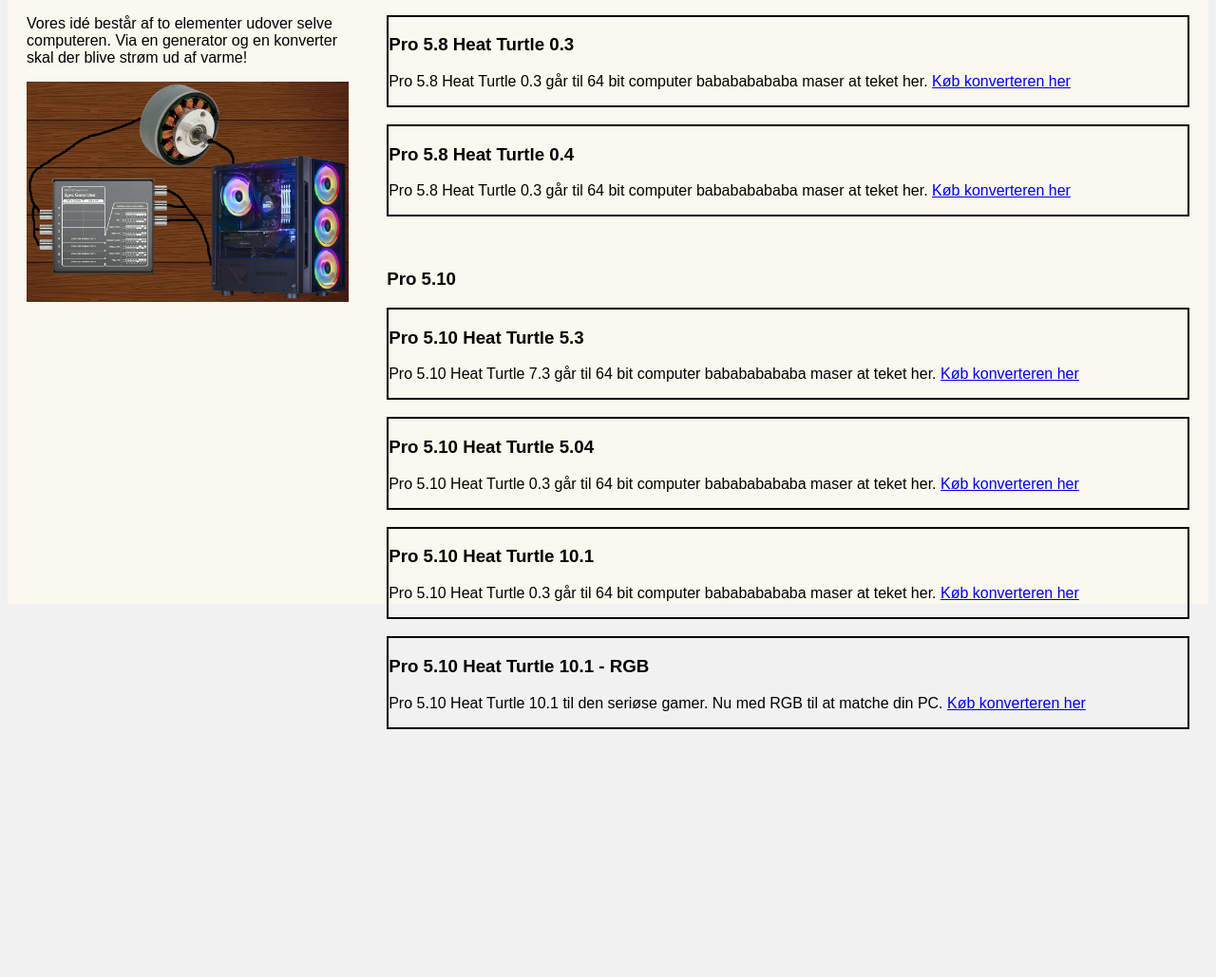
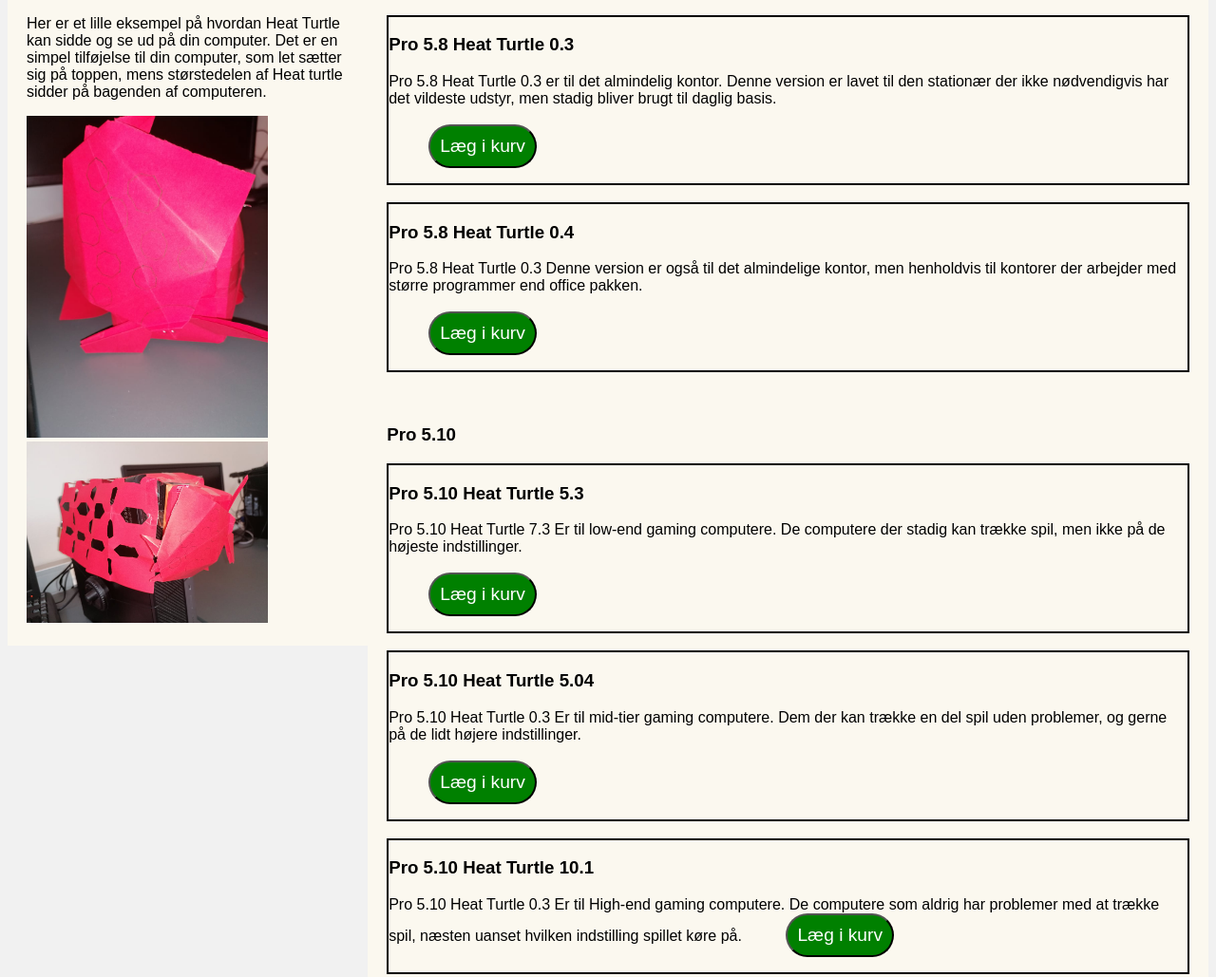
Before and after one commit to Toftegaard1996/Heat-Turtle, a plain HTML site: page shop.html in a window 1280 px wide. Shown: the part 353-1382 px from the top of the page at 95% size. Before the commit the page ends 1121 px from the top, so only its background shows below. Drawn offline with Linux system fonts and the light colour scheme.

Commit message:
Fortsættelse på shop

```diff
--- a/CSS/index.css
+++ b/CSS/index.css
@@ -33,8 +33,7 @@ header {
 nav {
   float: left;
   width: 30%;
-  height: 700px; /* only for demonstration, should be removed */
-  background: #FBF8EF;
+  background-color: #FBF8EF;
   padding: 20px;
 }
 
@@ -43,7 +42,6 @@ article {
   padding: 20px;
   width: 70%;
   background-color: #FBF8EF;
-  height: 700px; /* only for demonstration, should be removed */
 }
 
 /* Clear floats after the columns */
@@ -78,3 +76,13 @@ h3 {
 .rabat {
     font-size: 50px;
 }
+
+/* Shop */
+.basket{
+    font-size: 120%;
+    color: white;
+    background-color: green;
+    margin-left: 5%;
+    border-radius: 25px;
+    padding: 10px;
+}
--- a/shop.html
+++ b/shop.html
@@ -18,21 +18,26 @@
             <section>
                 <nav>
                     <h1>Prøv vores ide</h1>
-                    <p>Vores idé består af to elementer udover selve computeren. Via en generator og en konverter skal der blive strøm ud af varme!</p>
-                    <img class="generator" src="Billeder/Generator.png" alt="Trulli" width="100%">
+                    <p>Her er et lille eksempel på hvordan Heat Turtle kan sidde og se ud på din computer. Det er en simpel tilføjelse til din computer, som let sætter sig på toppen, mens størstedelen af Heat turtle sidder på bagenden af computeren.</p>
+                    <img class="attached" src="Billeder/Heat-turtle%20kasse.jpg" alt="Trulli" width="75%">
+                    <img class="attached" src="Billeder/Heat-turtle%20siddende.jpg" alt="Trulli" width="75%">
                 </nav>
 
                 <article>
                       <h1>Pro 5.8</h1>
                    <div class="kass">
                         <h1>Pro 5.8 Heat Turtle 0.3</h1>
-                    <p> Pro 5.8 Heat Turtle 0.3 går til 64 bit computer babababababa maser at teket her.   <a href="https://www.w3schools.com/">Køb konverteren her</a> </p>
-                   </div>                   <br>
+                        <p> Pro 5.8 Heat Turtle 0.3 er til det almindelig kontor. Denne version er lavet til den stationær der ikke nødvendigvis har det vildeste udstyr, men stadig bliver brugt til daglig basis.
+                        <br><br>
+                        <button class="basket">Læg i kurv</button> </p>
+                   </div>
+                   <br>
 
                     <div class="kass">
                         <h1>Pro 5.8 Heat Turtle 0.4</h1>
-                    <p> Pro 5.8 Heat Turtle 0.3 går til 64 bit computer babababababa maser at teket her.   <a href="https://www.w3schools.com/">Køb konverteren her</a> </p>
-
+                        <p> Pro 5.8 Heat Turtle 0.3 Denne version er også til det almindelige kontor, men henholdvis til kontorer der arbejder med større programmer end office pakken.
+                        <br><br>
+                        <button class="basket">Læg i kurv</button> </p>
                     </div>
                    <br>
                    <br>
@@ -40,22 +45,31 @@
                     <h1>Pro 5.10</h1>
                    <div class="kass">
                         <h1>Pro 5.10 Heat Turtle 5.3</h1>
-                    <p> Pro 5.10 Heat Turtle 7.3 går til 64 bit computer babababababa maser at teket her.   <a href="https://www.w3schools.com/">Køb konverteren her</a> </p>
-                   </div>                   <br>
+                        <p> Pro 5.10 Heat Turtle 7.3 Er til low-end gaming computere. De computere der stadig kan trække spil, men ikke på de højeste indstillinger.
+                        <br><br>
+                        <button class="basket">Læg i kurv</button> </p>
+                   </div>
+                   <br>
 
                     <div class="kass">
                         <h1>Pro 5.10 Heat Turtle 5.04</h1>
-                    <p> Pro 5.10 Heat Turtle 0.3 går til 64 bit computer babababababa maser at teket her.   <a href="https://www.w3schools.com/">Køb konverteren her</a> </p>                   </div>
+                        <p> Pro 5.10 Heat Turtle 0.3 Er til mid-tier gaming computere. Dem der kan trække en del spil uden problemer, og gerne på de lidt højere indstillinger.
+                        <br><br>
+                        <button class="basket">Læg i kurv</button> </p>
+                    </div>
                     <br>
 
                     <div class="kass">
                         <h1>Pro 5.10 Heat Turtle 10.1</h1>
-                    <p> Pro 5.10 Heat Turtle 0.3 går til 64 bit computer babababababa maser at teket her.   <a href="https://www.w3schools.com/">Køb konverteren her</a> </p>
+                        <p> Pro 5.10 Heat Turtle 0.3 Er til High-end gaming computere. De computere som aldrig har problemer med at trække spil, næsten uanset hvilken indstilling spillet køre på.
+                        <button class="basket">Læg i kurv</button> </p>
                     </div>
                     <br>
                     <div class="kass">
                         <h1>Pro 5.10 Heat Turtle 10.1 - RGB</h1>
-                    <p> Pro 5.10 Heat Turtle 10.1 til den seriøse gamer. Nu med RGB til at matche din PC.   <a href="https://www.w3schools.com/">Køb konverteren her</a> </p>
+                        <p> Pro 5.10 Heat Turtle 10.1 til den seriøse gamer. Nu med RGB til at matche din PC. Hvis du ikke har lyst til at gå ned på lys til dit setup, er dette pakken for dig. Compatilble med Aura Sync, Mystic light sync, AS rock, Polychrome, G-hub, Razer Chroma, I-cue
+                        <br><br>
+                        <button class="basket">Læg i kurv</button> </p>
                     </div>
                 </article>
             </section>
```
Also changed, not shown: Billeder/Heat-turtle kasse.jpg (added), Billeder/Heat-turtle siddende.jpg (added). Lines whose indentation alone changed are shown as unchanged.
